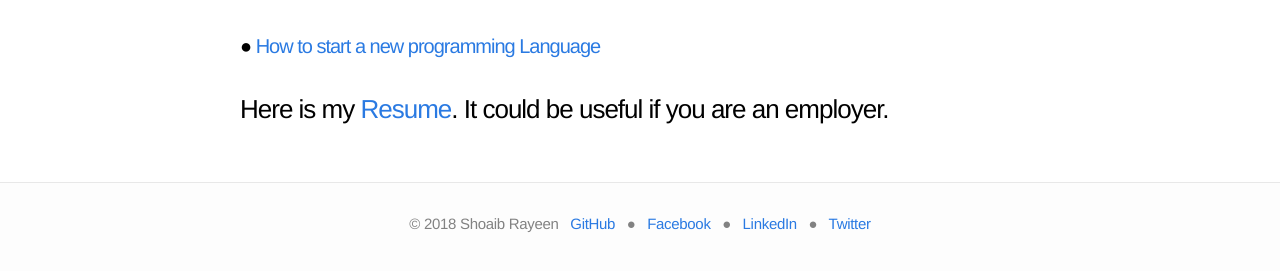
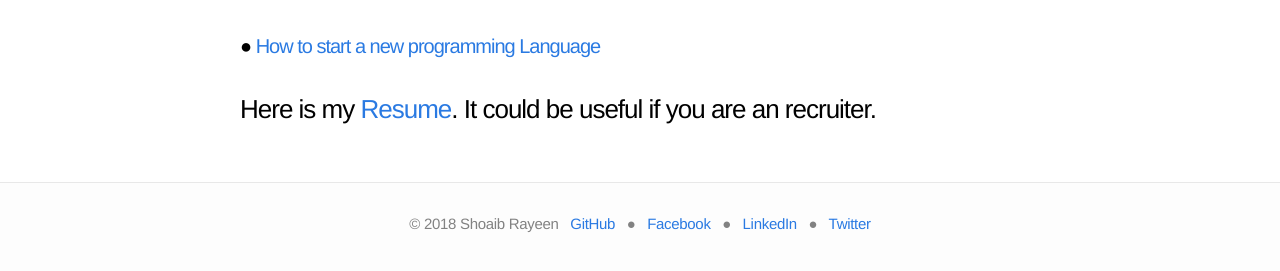
Before and after one commit to shoaibrayeen/shoaibrayeen.github.io, a Jekyll site: the page built from index.md, in a window 1280 px wide. Shown: the part 504-775 px from the top of the page. Built offline with Jekyll 4.4.1, drawn with Linux system fonts in a browser that asks for light colours.

Commit message:
Update index.md

```diff
--- a/index.md
+++ b/index.md
@@ -12,4 +12,4 @@ title: About
 #### ● [How to start a new programming Language](/doc/start_a_new_programming_language)
 
 
-### Here is my [Resume](/doc/resume). It could be useful if you are an employer.
+### Here is my [Resume](/doc/resume). It could be useful if you are an recruiter.
```
